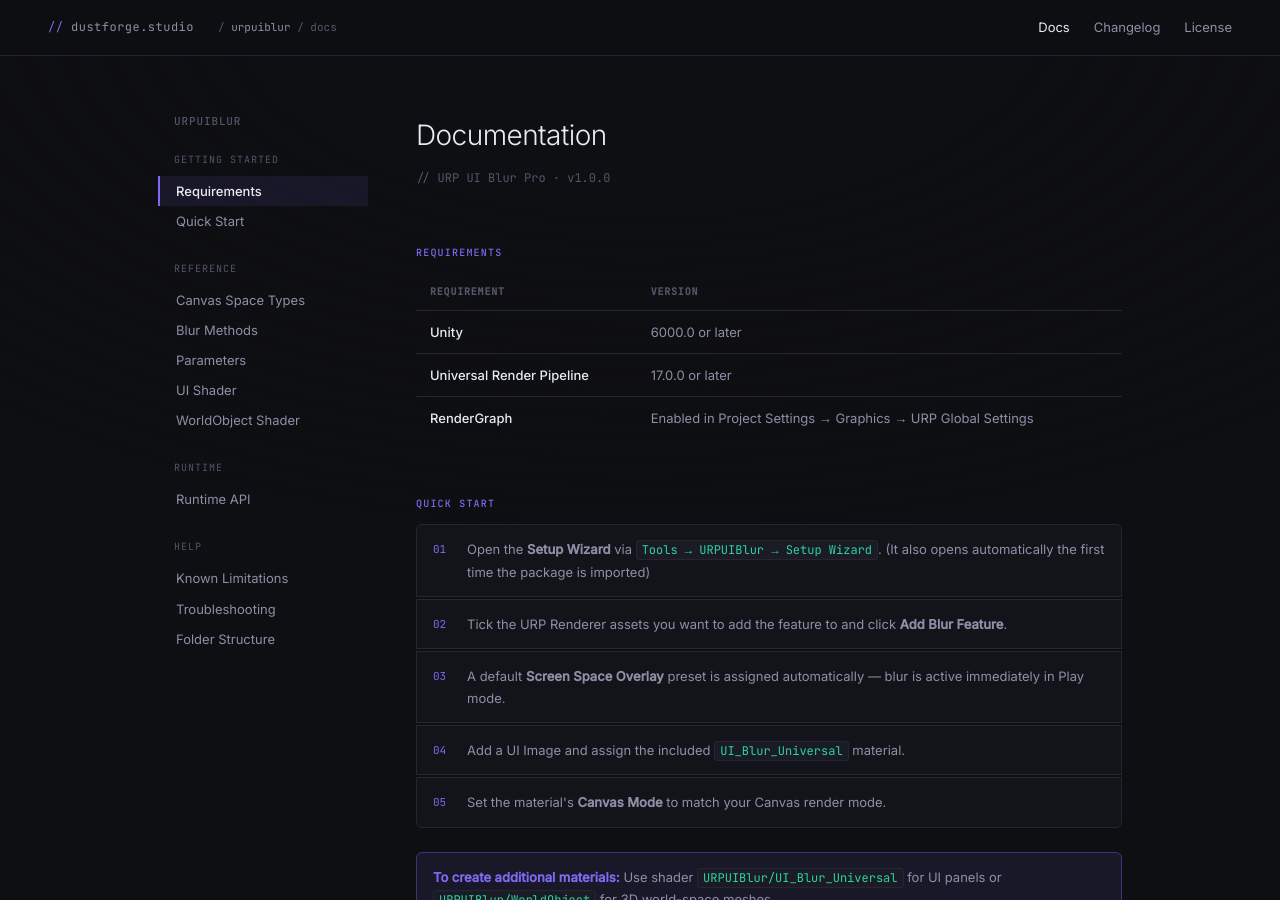
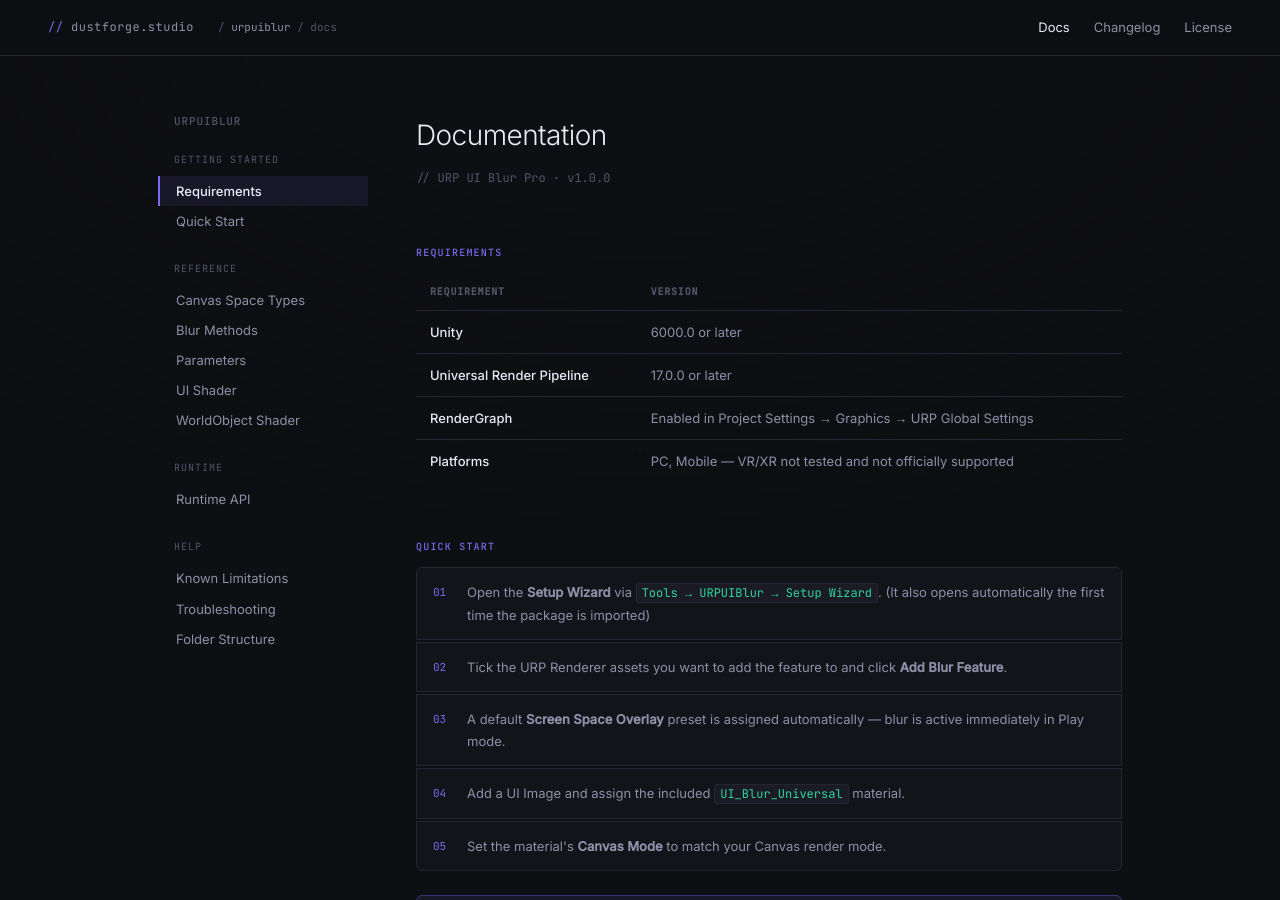
Before and after one commit to dustforgestudio/dustforgestudio.github.io, a Jekyll site: the page urpuiblur/docs/index.html, which Jekyll copies as it is, in a window 1280 px wide and 900 px high. Built offline with Jekyll 4.4.1, drawn with Linux system fonts in a browser that asks for light colours.

Commit message:
Update index.html

```diff
--- a/urpuiblur/docs/index.html
+++ b/urpuiblur/docs/index.html
@@ -728,6 +728,7 @@
                         <tr><td>Unity</td><td>6000.0 or later</td></tr>
                         <tr><td>Universal Render Pipeline</td><td>17.0.0 or later</td></tr>
                         <tr><td>RenderGraph</td><td>Enabled in Project Settings → Graphics → URP Global Settings</td></tr>
+                        <tr><td>Platforms</td><td>PC, Mobile — VR/XR not tested and not officially supported</td></tr>
                     </tbody>
                 </table>
             </div>
```
